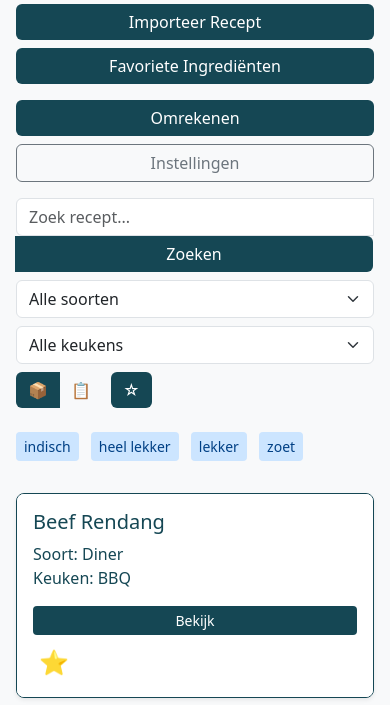
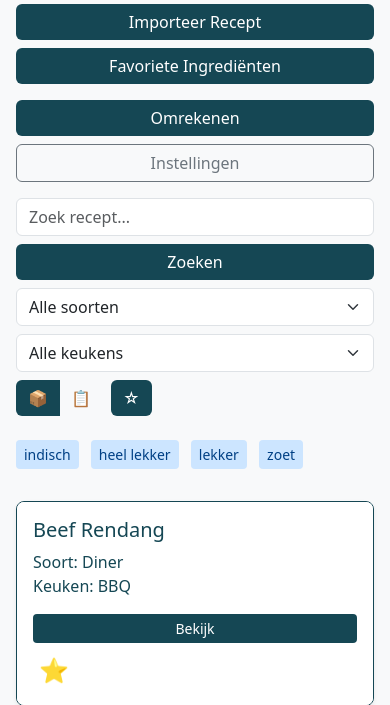
Before and after one commit to trijman/Recipme, a Flask app: page / in a window 390 px wide. Shown: the part 317-1022 px from the top of the page. Run offline with Flask 3, Linux system fonts and the light colour scheme; the visitor is signed in with stand-in values (Sample User, id 1).

Commit message:
Fix: home.html responsive gemaakt zonder desktop layout te breken

```diff
--- a/templates/home.html
+++ b/templates/home.html
@@ -53,28 +53,28 @@
 
     <hr class="neon-line">
 
-    <div class="row row-cols-1 row-cols-md-2 g-3 mb-3">
-        <div class="d-grid gap-2">
-            <a href="{{ url_for('nieuw_recept') }}" class="btn custom-btn w-100 w-md-auto">Nieuw Recept</a>
-            <a href="{{ url_for('importeer_recept') }}" class="btn custom-btn w-100 w-md-auto">Importeer Recept</a>
-            <a href="{{ url_for('favoriete_ingredienten') }}" class="btn custom-btn w-100 w-md-auto">Favoriete Ingrediënten</a>
+    <div class="row g-3 mb-3">
+        <div class="col-12 col-md-6 d-flex flex-column flex-md-row gap-2">
+            <a href="{{ url_for('nieuw_recept') }}" class="btn custom-btn flex-fill flex-md-grow-0 ">Nieuw Recept</a>
+            <a href="{{ url_for('importeer_recept') }}" class="btn custom-btn flex-fill flex-md-grow-0 ">Importeer Recept</a>
+            <a href="{{ url_for('favoriete_ingredienten') }}" class="btn custom-btn flex-fill flex-md-grow-0 ">Favoriete Ingrediënten</a>
         </div>
-        <div class="d-grid gap-2">
-            <a href="{{ url_for('omrekenen') }}" class="btn custom-btn w-100 w-md-auto">Omrekenen</a>
-            <a href="{{ url_for('instellingen') }}" class="btn btn-outline-secondary w-100 w-md-auto">Instellingen</a>
+        <div class="col-12 col-md-6 d-flex flex-column flex-md-row gap-2">
+            <a href="{{ url_for('omrekenen') }}" class="btn custom-btn flex-fill flex-md-grow-0 ">Omrekenen</a>
+            <a href="{{ url_for('instellingen') }}" class="btn btn-outline-secondary flex-fill flex-md-grow-0 ">Instellingen</a>
         </div>
     </div>
 
     <form method="get" action="/" class="mb-4 row gx-2 gy-2 align-items-center">
         <div class="col-12 col-md">
-            <div class="input-group">
-                <input type="text" class="form-control w-100 w-md-auto" placeholder="Zoek recept..." name="zoekterm" value="{{ zoekterm }}">
-                <button class="btn custom-btn w-100 w-md-auto" type="submit">Zoeken</button>
+            <div class="d-flex flex-column flex-md-row gap-2">
+                <input type="text" class="form-control " placeholder="Zoek recept..." name="zoekterm" value="{{ zoekterm }}">
+                <button class="btn custom-btn flex-fill flex-md-grow-0 " type="submit">Zoeken</button>
             </div>
         </div>
 
         <div class="col-12 col-sm-6 col-md-2">
-            <select name="soort" class="form-select w-100 w-md-auto" onchange="this.form.submit()">
+            <select name="soort" class="form-select " onchange="this.form.submit()">
                 <option value="">Alle soorten</option>
                 {% for soort in instellingen.get('soorten', []) %}
                     <option value="{{ soort }}" {% if request.args.get('soort') == soort %}selected{% endif %}>{{ soort }}</option>
@@ -83,7 +83,7 @@
         </div>
 
         <div class="col-12 col-sm-6 col-md-2">
-            <select name="keuken" class="form-select w-100 w-md-auto" onchange="this.form.submit()">
+            <select name="keuken" class="form-select " onchange="this.form.submit()">
                 <option value="">Alle keukens</option>
                 {% for keuken in instellingen.get('keukens', []) %}
                     <option value="{{ keuken }}" {% if request.args.get('keuken') == keuken %}selected{% endif %}>{{ keuken }}</option>
@@ -100,7 +100,7 @@
 
         <div class="col-auto">
             <a href="{% if favorieten_filter == 'favorieten' %}{{ url_for('home', zoekterm=zoekterm, soort=request.args.get('soort', ''), keuken=request.args.get('keuken', ''), weergave=weergave, favorieten='alles') }}{% else %}{{ url_for('home', zoekterm=zoekterm, soort=request.args.get('soort', ''), keuken=request.args.get('keuken', ''), weergave=weergave, favorieten='favorieten') }}{% endif %}"
-               class="btn custom-btn w-100 w-md-auto" title="Toon favorieten">
+               class="btn custom-btn flex-fill flex-md-grow-0 " title="Toon favorieten">
                 {% if favorieten_filter == 'favorieten' %}⭐{% else %}☆{% endif %}
             </a>
         </div>
@@ -142,7 +142,7 @@
                     <strong>{{ recept.titel }}</strong><br>
                     <small>Soort: {{ recept.soort }} | Keuken: {{ recept.keuken }}</small>
                 </div>
-                <a href="{{ url_for('recept_detail', index=loop.index0) }}" class="btn custom-btn btn-sm mt-2 mt-md-0 w-100 w-md-auto">Bekijk</a>
+                <a href="{{ url_for('recept_detail', index=loop.index0) }}" class="btn custom-btn btn-sm mt-2 mt-md-0 ">Bekijk</a>
             </li>
             {% endfor %}
         </ul>
```
